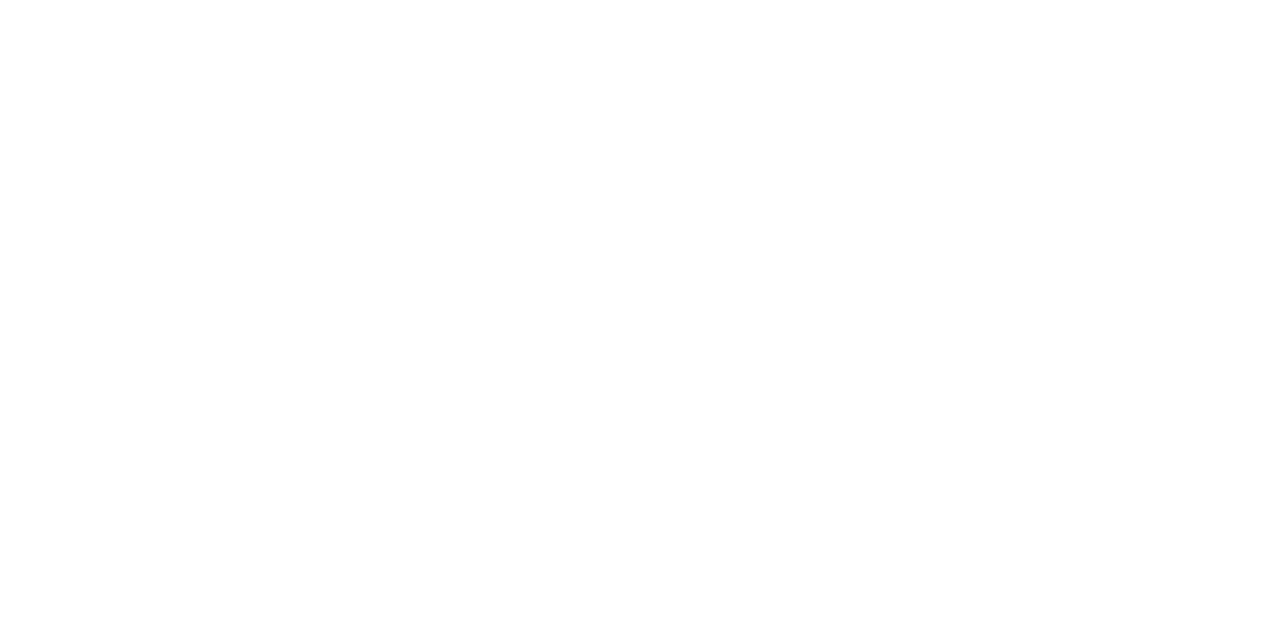
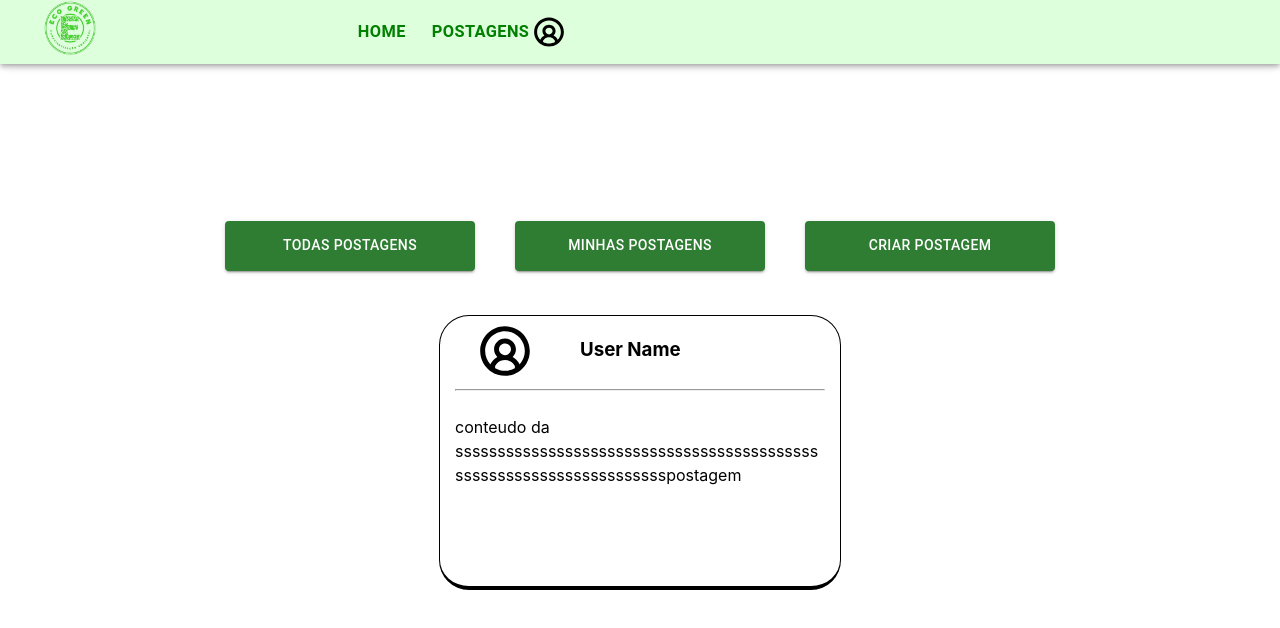
Before and after one commit to MatheusNunes133/EcoGreen-Pw2, a React (Vite) app in the folder ecogreen/: page /todaspostagens in a window 1280 px wide. Before the commit this address had no page. Shown: the top 628 px of the page. Built offline with nearby package versions, Linux system fonts and the light colour scheme.

Commit message:
Ajustando modal para adição de postagens e modificando estilização na pagina postagens

```diff
--- a/ecogreen/src/App.tsx
+++ b/ecogreen/src/App.tsx
@@ -3,7 +3,8 @@ import { Route, Routes, BrowserRouter } from "react-router-dom"
 import Cadastro from './views/cadastro/index'
 import Login from './views/login/index'
 import Home from './views/home/index'
-import Postagens from './views/postagens'
+import TodasPostagens from './views/todasPostagens/index'
+import Postagens from './views/postagens/index'
 import Perfil from './views/perfil'
 
 function App() {
@@ -12,7 +13,8 @@ function App() {
       <BrowserRouter>
         <Routes>
           <Route element={<Home />} path='/' />
-          <Route element={<Postagens />} path='Postagens' />
+          <Route element={<TodasPostagens />} path='todaspostagens' />
+          <Route element={<Postagens />} path='postagens' />
           <Route element={<Cadastro />} path="Cadastro" />
           <Route element={<Login />} path="Login" />
           <Route element={<Perfil />} path="Perfil" />
--- /dev/null
+++ b/ecogreen/src/components/Modal/index.css
@@ -0,0 +1,8 @@
+.buttons-modal{
+    display: flex;
+    flex-direction: row;
+    display: flex;
+    flex-direction: row;
+    gap: 10px;
+    margin-top: 10px;
+}
--- a/ecogreen/src/components/Modal/index.tsx
+++ b/ecogreen/src/components/Modal/index.tsx
@@ -1,6 +1,7 @@
 import React, { useState } from 'react';
 import Button from '../../components/button/index';
 import { Modal, TextField, Box, Typography } from '@mui/material';
+import './index.css'
 
 const CriarPostagemModal: React.FC = () => {
     const [open, setOpen] = useState(false);
@@ -53,10 +54,13 @@ const CriarPostagemModal: React.FC = () => {
                             value={conteudo}
                             onChange={(event) => setConteudo(event.target.value)}
                         />
-                        <div onClick={handleClose}>
-                            <Button textColor='white' backgroundColor='none' name={'Fechar'} height={50} width={100} />
+                        <div className='buttons-modal'>
+                            <div onClick={handleClose}>
+                                <Button textColor='white' backgroundColor='#9C1A08' name={'Fechar'} height={40} width={100} />
+                            </div>
+                            <Button textColor='white' name={'Publicar'} height={40} width={100} />
                         </div>
-                        <Button textColor='white' backgroundColor='none' name={'Publicar'} height={50} width={100} />
+
                     </form>
                 </Box>
             </Modal>
--- a/ecogreen/src/components/cardPost/cardPost.css
+++ b/ecogreen/src/components/cardPost/cardPost.css
@@ -16,7 +16,7 @@
   margin-top: 5px;
 }
 
-img{
+.img-card-post{
   width: 50px;
   height: 50px;
   margin-left: 40px;
--- a/ecogreen/src/components/cardPost/index.tsx
+++ b/ecogreen/src/components/cardPost/index.tsx
@@ -1,16 +1,18 @@
 import * as React from 'react';
 import "./cardPost.css"
 import Button from "../button/index"
+import CriarPostagemModal from '../Modal';
 
 interface IProps{
   width: any,
   height: any,
   image: string,
   text: string,
-  userName: string
+  userName: string,
+  autenticacao: boolean
 }
 
-function cardPost({width, height, text, image, userName}: IProps) {
+function cardPost({width, height, text, image, userName, autenticacao}: IProps) {
   return (
     <>
       <div className='div-card' style={{
@@ -18,7 +20,7 @@ function cardPost({width, height, text, image, userName}: IProps) {
             height: height
       }}>
         <div className='div-perfil'>
-            <img src={image} alt="" />
+            <img className='img-card-post' src={image} alt="" />
             <h3>{userName}</h3>
         </div>
         <div className='div-divider'>
@@ -27,10 +29,16 @@ function cardPost({width, height, text, image, userName}: IProps) {
         <div className='div-text'>
             <p>{text}</p>
         </div>
-        <div className='div-buttons'>
-            <Button name='Editar' width={80} height={30} textColor='white' backgroundColor='#089C17' />
-            <Button name='Excluir' width={80} height={30} textColor='white' backgroundColor='#9C1A08' />
-        </div>
+        {autenticacao ?
+            <div className='div-buttons'>
+              <Button name='Editar' width={80} height={30} textColor='white' backgroundColor='#089C17' />
+              <Button name='Excluir' width={80} height={30} textColor='white' backgroundColor='#9C1A08' />
+
+            </div>
+        :
+          <div></div>
+        }
+
       </div>
     </>
   );
--- a/ecogreen/src/components/navbar/index.tsx
+++ b/ecogreen/src/components/navbar/index.tsx
@@ -23,7 +23,7 @@ const Navbar: React.FC<IProps> = ({autenticacao}) => {
                         <Button className="navButton" color="inherit" component={Link} to="/">
                             <h3>Home</h3>
                         </Button>
-                        <Button className="navButton" color="inherit" component={Link} to="/postagens">
+                        <Button className="navButton" color="inherit" component={Link} to="/todaspostagens">
                             <h3>Postagens</h3>
                         </Button>
                     </Grid>
--- a/ecogreen/src/views/postagens/index.tsx
+++ b/ecogreen/src/views/postagens/index.tsx
@@ -10,12 +10,12 @@ const Postagens = () => {
     <div>
       <Navbar autenticacao={true} />
       <div className="buttons-postt">
-          <Button textColor='white' height={50} width={250} name="Todas Postagens" />
-          <Button textColor='white' height={50} width={250} name="Minhas Postagens" />
+          <a href="/todaspostagens"><Button textColor='white' height={50} width={250} name="Todas Postagens" /></a>
+          <a href="/postagens"><Button textColor='white' height={50} width={250} name="Minhas Postagens" /></a>
           <CriarPostagemModal />
       </div>
       <br />
-        <CardPost width={400} height={250} image='/perfil.svg' text='conteudo da sssssssssssssssssssssssssssssssssssssssssssssssssssssssssssssssssssspostagem' userName='User Name' />
+        <CardPost autenticacao={true} width={400} height={250} image='/perfil.svg' text='conteudo da sssssssssssssssssssssssssssssssssssssssssssssssssssssssssssssssssssspostagem' userName='User Name' />
 
     </div>
   );
--- /dev/null
+++ b/ecogreen/src/views/todasPostagens/index.tsx
@@ -0,0 +1,44 @@
+import React from "react";
+import Navbar from "../../components/navbar";
+import Button from "../../components/button/index";
+import CriarPostagemModal from "../../components/Modal";
+import CardPost from "../../components/cardPost/index";
+import "../postagens/post.css";
+
+const TodasPostagens = () => {
+  return (
+    <div>
+      <Navbar autenticacao={true} />
+      <div className="buttons-postt">
+        <a href="/todaspostagens">
+          <Button
+            textColor="white"
+            height={50}
+            width={250}
+            name="Todas Postagens"
+          />
+        </a>
+        <a href="/postagens">
+          <Button
+            textColor="white"
+            height={50}
+            width={250}
+            name="Minhas Postagens"
+          />
+        </a>
+        <CriarPostagemModal />
+      </div>
+      <br />
+      <CardPost
+        autenticacao={false}
+        width={400}
+        height={250}
+        image="/perfil.svg"
+        text="conteudo da sssssssssssssssssssssssssssssssssssssssssssssssssssssssssssssssssssspostagem"
+        userName="User Name"
+      />
+    </div>
+  );
+};
+
+export default TodasPostagens;
```
